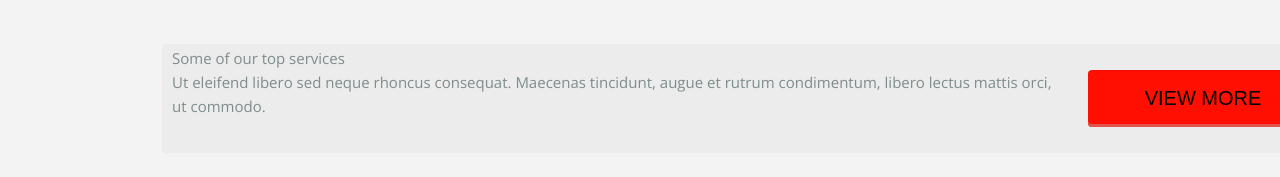
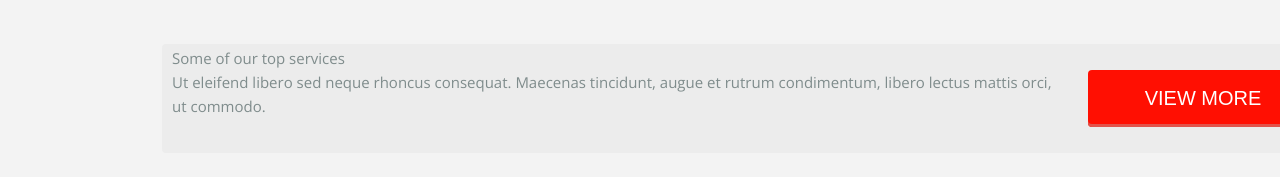
Before and after one commit to martofsky/Lits_ui, a plain HTML site: page index.html in a window 1280 px wide. In both pictures the pointer is over the button "VIEW MORE". Shown: the part 573-750 px from the top of the page. Drawn offline with nearby package versions, Linux system fonts and the light colour scheme.

Commit message:
Update style.css

```diff
--- a/css/style.css
+++ b/css/style.css
@@ -114,7 +114,7 @@ body {
 }
 .viewmore:hover {
 	background-color: #ff0f02;
-	color: #030303;
+	color: #FFFFFF;
     box-shadow: inset 0 -3px 0 #e2534b;
 }
 .section-services {
```
